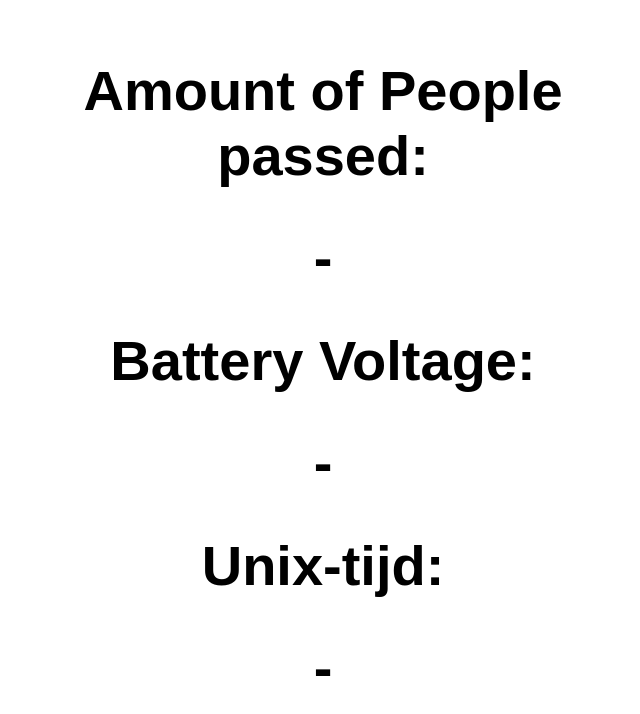
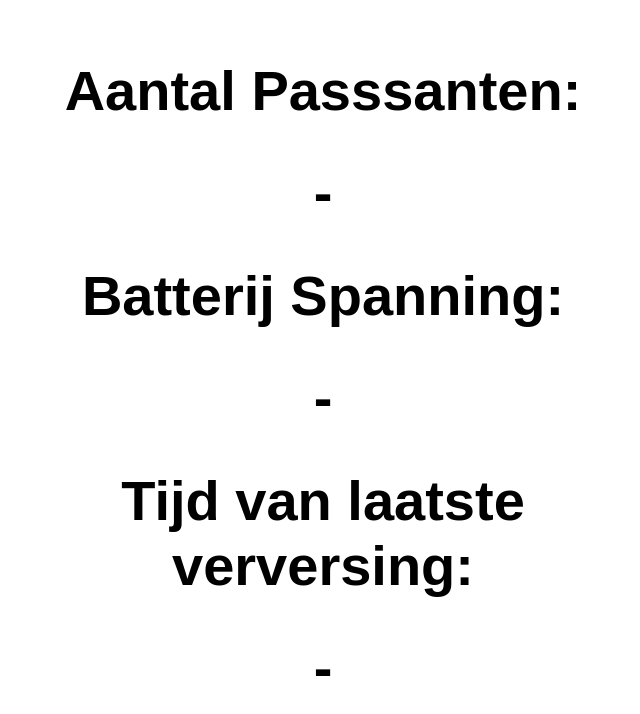
Before and after one commit to Kraiwin-Namsri/Plop_demonstratie, a website: page src/index.html in a window 1280 px wide. Shown: the whole page, without its empty margins (317-957 px from the left). Drawn offline with Linux system fonts and the light colour scheme.

Commit message:
nederlands

```diff
--- a/src/index.html
+++ b/src/index.html
@@ -11,11 +11,11 @@
 
 <body>
   <main>
-    <h1>Amount of People passed: </h1>
+    <h1>Aantal Passsanten:</h1>
     <h1 id="count">-</h1>
-    <h1>Battery Voltage: </h1>
+    <h1>Batterij Spanning:</h1>
     <h1 id="batv">-</h1>
-    <h1>Unix-tijd: </h1>
+    <h1>Tijd van laatste verversing:</h1>
     <h1 id="ts">-</h1>
   </main>
 </body>
--- a/src/index.js
+++ b/src/index.js
@@ -22,6 +22,9 @@ function callback(text) {
     var obj = JSON.parse(text)
     count.innerHTML = obj.state.reported.pcount
     batv.innerHTML = obj.state.reported.batv
-    ts.innerHTML = obj.state.reported.ts
+
+    var d = new Date(0);
+    d.setUTCSeconds(obj.state.reported.ts);
+    ts.innerHTML = d
     console.log(text);
 }
```
